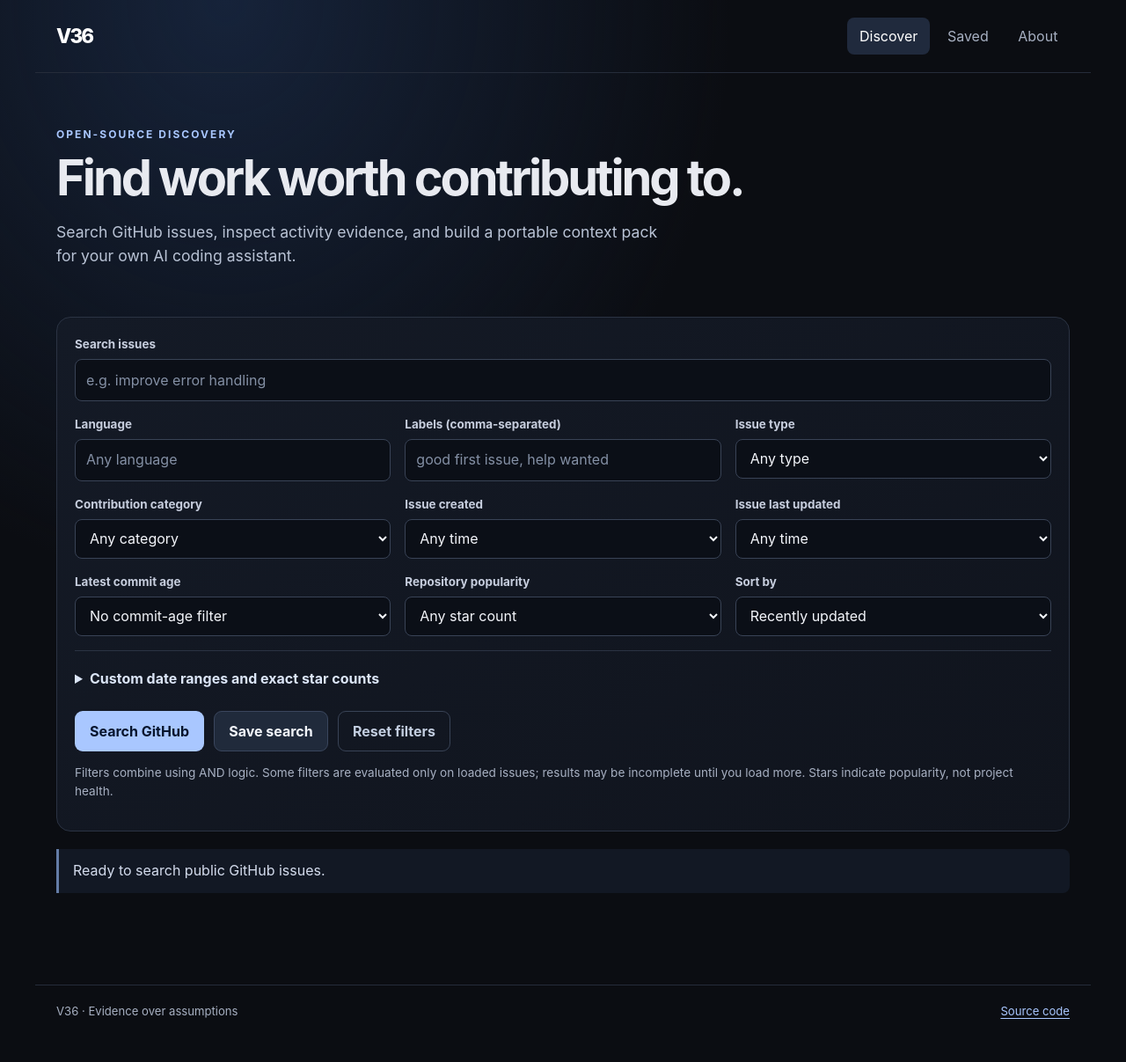
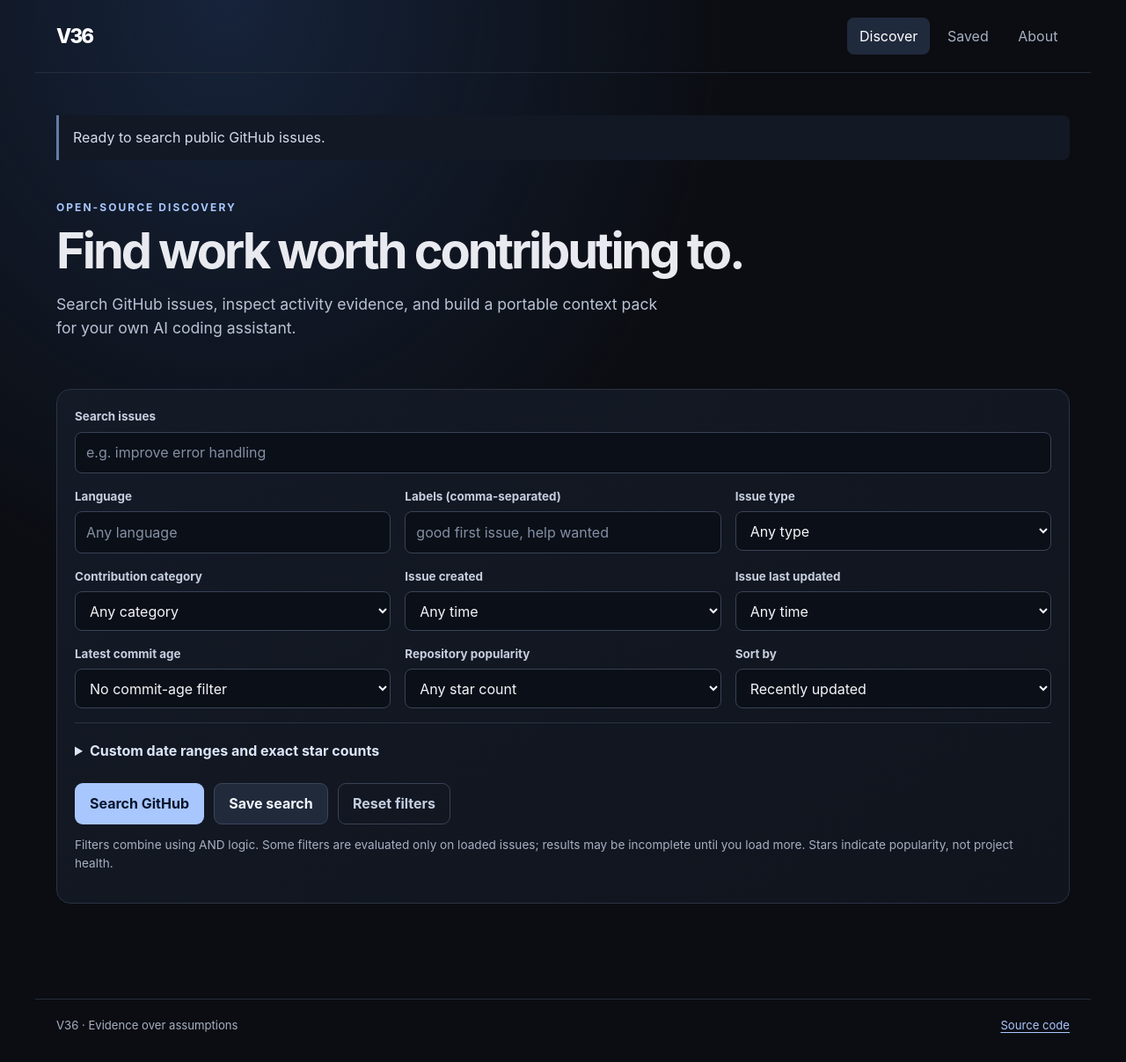
Before and after one commit to vijay3695/V36, a website with bundled scripts: page index.html in a window 1280 px wide. Shown: the whole page at 88% size. Built offline with nearby package versions, Linux system fonts and the light colour scheme.

Commit message:
fix: keep status feedback visible across views

```diff
--- a/index.html
+++ b/index.html
@@ -16,6 +16,7 @@
 <nav aria-label="Main navigation"><a href="#discover" data-nav="discover" aria-current="page">Discover</a><a href="#saved" data-nav="saved">Saved</a><a href="#about" data-nav="about">About</a></nav>
 </header>
 <main id="main" tabindex="-1">
+<div id="status" class="status" role="status" aria-live="polite">Ready to search public GitHub issues.</div>
 <section id="view-discover" class="view" aria-labelledby="discover-title">
 <div class="hero"><p class="eyebrow">OPEN-SOURCE DISCOVERY</p><h1 id="discover-title">Find work worth contributing to.</h1><p class="lede">Search GitHub issues, inspect activity evidence, and build a portable context pack for your own AI coding assistant.</p></div>
 <form id="search-form" class="panel filter-panel">
@@ -46,7 +47,7 @@
 <div class="form-actions"><button class="button button-primary" type="submit">Search GitHub</button><button class="button button-secondary" id="save-search" type="button">Save search</button><button class="button button-quiet" id="reset-search" type="reset">Reset filters</button></div>
 <p class="hint">Filters combine using AND logic. Some filters are evaluated only on loaded issues; results may be incomplete until you load more. Stars indicate popularity, not project health.</p>
 </form>
-<div id="status" class="status" role="status" aria-live="polite">Ready to search public GitHub issues.</div><div id="results-meta" class="results-meta"></div><div id="results" class="results" role="region" aria-label="Search results"></div><div class="center-actions"><button id="load-more" class="button button-secondary" type="button" hidden>Load more</button></div>
+<div id="results-meta" class="results-meta"></div><div id="results" class="results" role="region" aria-label="Search results"></div><div class="center-actions"><button id="load-more" class="button button-secondary" type="button" hidden>Load more</button></div>
 </section>
 <section id="view-detail" class="view" aria-labelledby="detail-title" hidden><button id="back-to-results" class="button button-quiet" type="button">Back to results</button><div id="detail-content"></div></section>
 <section id="view-saved" class="view" aria-labelledby="saved-title" hidden>
```
Also changed, not shown: PROGRESS.md (+1 -1 lines).
